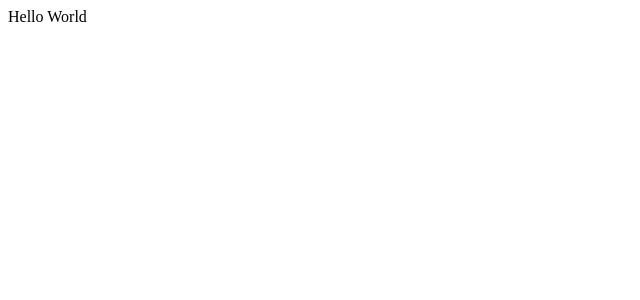
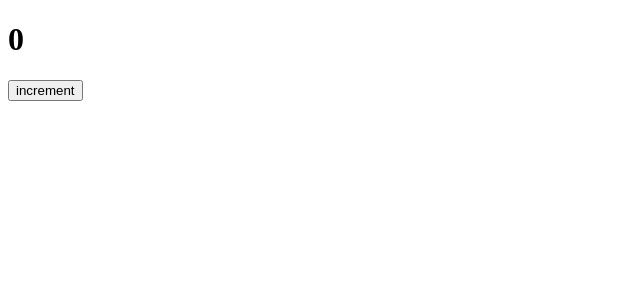
Before and after one commit to MonikiDi/-learning-webpack-react, a React app: page / in a window 1280 px wide. Shown: the top 300 px of the page, without its empty margins (0-640 px from the left). Built offline with nearby package versions, Linux system fonts and the light colour scheme.

Commit message:
test component Counter

```diff
--- /dev/null
+++ b/src/components/Counter.tsx
@@ -0,0 +1,14 @@
+import { useState } from "react";
+
+export const Counter = () => {
+  const [count, setCount] = useState(0);
+  const increment = () => {
+    setCount(count + 1);
+  };
+  return (
+    <div>
+      <h1>{count}</h1>
+      <button onClick={increment}>increment</button>
+    </div>
+  );
+};
--- a/src/index.tsx
+++ b/src/index.tsx
@@ -1,3 +1,9 @@
 import { render } from "react-dom";
+import { Counter } from "./components/Counter";
 
-render(<div>Hello World</div>, document.getElementById("root"));
+render(
+  <div>
+    <Counter />
+  </div>,
+  document.getElementById("root")
+);
```
